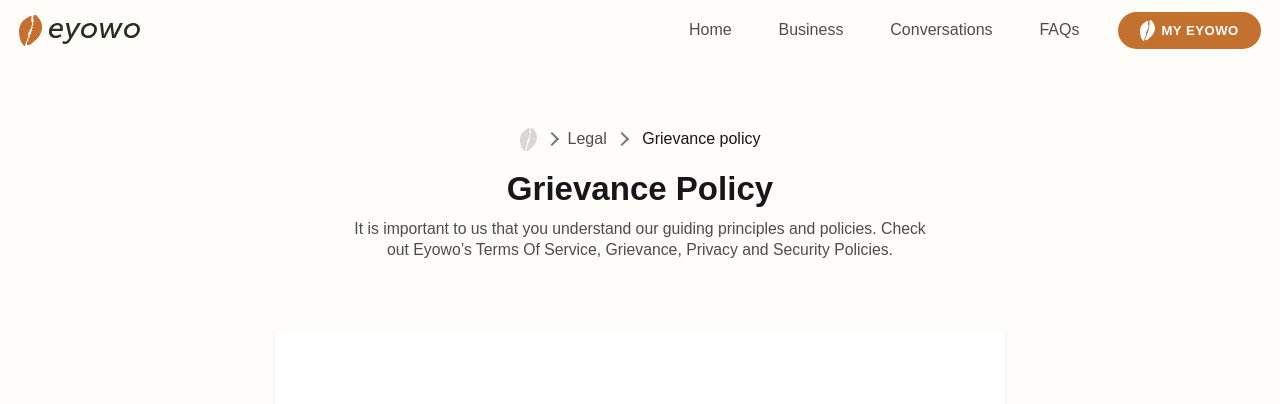
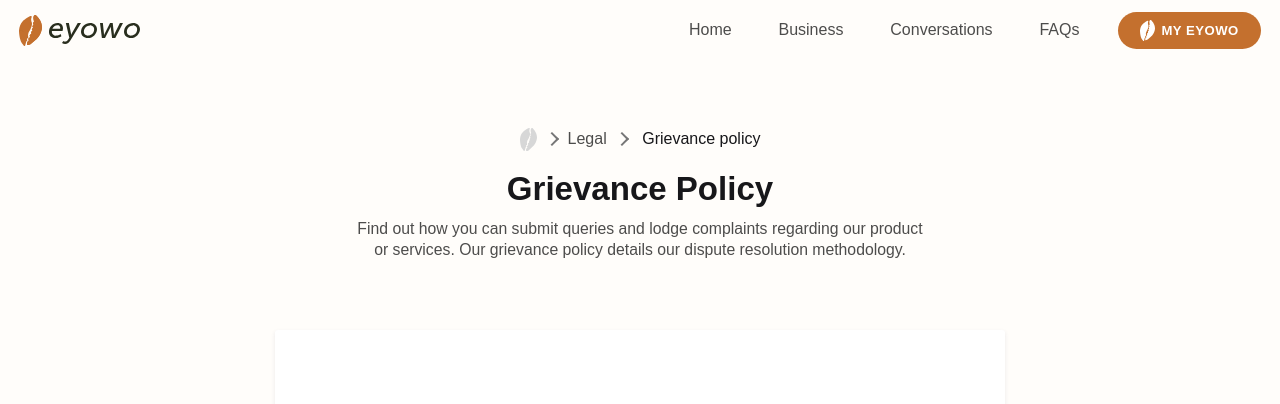
Before and after one commit to softcomui/eyw-v2, a Jekyll site: the page built from _pages/grievance-policy.md, in a window 1280 px wide and 900 px high. Shown: the top 404 px of the window. Built offline with Jekyll 4.4.1, drawn with Linux system fonts in a browser that asks for light colours; nearby versions of some CDN libraries; some web fonts are replaced; comment, search, counter and statistics services are not loaded.

```diff
--- a/_pages/grievance-policy.md
+++ b/_pages/grievance-policy.md
@@ -2,7 +2,7 @@
 layout: legal
 permalink: /legal/grievance-policy/
 page_title: 'Grievance Policy'
-page_description: 'It is important to us that you understand our guiding principles and policies. Check out Eyowo’s Terms Of Service, Grievance, Privacy and Security Policies.'
+page_description: 'Find out how you can submit queries and lodge complaints regarding our product or services. Our grievance policy details our dispute resolution methodology.'
 breadcrumb: Legal
 ---
 
```
Also changed, not shown: _pages/privacy-policy.md (+1 -1 lines), _pages/terms-of-service.md (+1 -1 lines).
